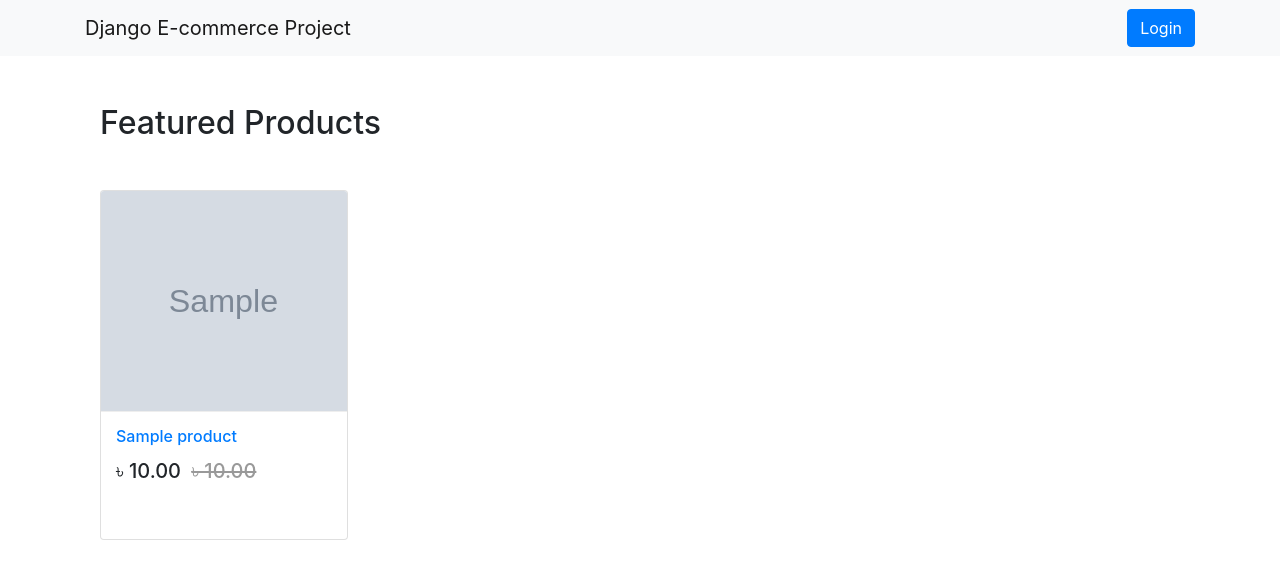
After one commit to bellicose77/Shopnirr_Ecommerce, a Django app: page / in a window 1280 px wide. The commit adds this page. Shown: the top 579 px of the page. Run offline with Django 3.2, Linux system fonts and the light colour scheme; tables that the repository leaves empty hold one stand-in row (values such as "Sample post"); grey boxes marked "Sample" are stand-in pictures; some libraries are stand-ins or nearby versions.

Commit message:
home page and navbar

```diff
--- a/Ecommerce/App_Shop/models.py
+++ b/Ecommerce/App_Shop/models.py
@@ -14,6 +14,7 @@ class Category(models.Model):
         verbose_name_plural = "Categories"
 
 class Product(models.Model):
+    mainimage = models.ImageField(upload_to='Products')
     name = models.CharField(max_length=264)
     category = models.ForeignKey(Category, on_delete=models.CASCADE, related_name='category')
     preview_text = models.TextField(max_length=200, verbose_name='Preview Text')
--- a/Ecommerce/App_Shop/urls.py
+++ b/Ecommerce/App_Shop/urls.py
@@ -1,7 +1,8 @@
 from django.urls import path
+from App_Shop import views
 
 app_name ='App_Shop'
 
 urlpatterns = [
-
+   path('', views.Home.as_view(), name='home'),
 ]
--- a/Ecommerce/App_Shop/views.py
+++ b/Ecommerce/App_Shop/views.py
@@ -1,3 +1,21 @@
 from django.shortcuts import render
 
+# Import views
+from django.views.generic import ListView, DetailView
+
+# Models
+from App_Shop.models import Product
+
+# Mixin
+from django.contrib.auth.mixins import LoginRequiredMixin
 # Create your views here.
+
+
+
+class Home(ListView):
+    model = Product
+    template_name = 'App_Shop/home.html'
+
+class ProductDetail(LoginRequiredMixin, DetailView):
+    model = Product
+    template_name = 'App_Shop/product_detail.html'
--- a/Ecommerce/Ecommerce/settings.py
+++ b/Ecommerce/Ecommerce/settings.py
@@ -47,6 +47,7 @@ INSTALLED_APPS = [
 
 
 ]
+CRISPY_TEMPLATE_PACK = 'bootstrap4'
 AUTH_USER_MODEL= 'App_Login.User'
 
 MIDDLEWARE = [
--- /dev/null
+++ b/Ecommerce/templates/App_Shop/home.html
@@ -0,0 +1,28 @@
+{% extends 'base.html' %}
+{% block body_block %}
+
+<div class="container my-5">
+  <h2 class="my-5">Featured Products</h2>
+  <div class="row">
+    {% for product in object_list %}
+    <div class="col-md-6 col-sm-12 col-lg-3">
+      <figure class="card card-product">
+        <div class="img-wrap">
+          <img src="/media/{{product.mainimage}}" style="width:100%; height:300px;">
+        </div>
+        <figcaption class="info-wrap">
+          <h6 class="title"><a href="{% url 'App_Shop:product_detail' pk=product.pk %}">{{product.name}}</a></h6>
+          <div class="action-wrap">
+            <div class="price-wrap h5">
+              <span class="price-new">&#2547; {{product.price|floatformat:2}}</span>
+              <span class="price-old"><strike>&#2547; {{product.old_price|floatformat:2}}</strike></span>
+            </div>
+          </div>
+        </figcaption>
+      </figure>
+    </div>
+    {% endfor %}
+  </div>
+</div>
+
+{% endblock %}
--- a/Ecommerce/templates/base.html
+++ b/Ecommerce/templates/base.html
@@ -9,9 +9,64 @@
   <link href="https://cdnjs.cloudflare.com/ajax/libs/font-awesome/5.10.2/css/all.css" rel="stylesheet">
   <link rel="stylesheet" href="{% static 'css/main.css' %}">
 <title>{% block title_block %} Shopnirr {% endblock %}</title>
+<style>
+  .card {
+    height: 350px;
+  }
+
+  .card-product:after {
+    content: "";
+    display: table;
+    clear: both;
+    visibility: hidden;
+  }
+  .card-product .price-new, .card-product .price {
+    margin-right: 5px;
+  }
+
+  .card-product .price-old {
+    color: #999;
+  }
+
+  .card-product .img-wrap {
+    border-radius: 3px 3px 0 0;
+    overflow: hidden;
+    position: relative;
+    height: 220px;
+    text-align: center;
+  }
+
+  .card-product .img-wrap img {
+    max-height: 100%;
+    max-width: 100%;
+    object-fit: cover;
+  }
+
+  .card-product .info-wrap {
+    overflow: hidden;
+    padding: 15px;
+    border-top: 1px solid #eee;
+  }
+
+  .card-product .action-wrap {
+    padding-top: 4px;
+    margin-top: 4px;
+  }
+
+  .card-product .bottom-wrap {
+    padding: 15px;
+    border-top: 1px solid #eee;
+  }
+
+  .card-product .title {
+    margin-top: 0px;
+  }
+
+  </style>
   </head>
 
   <body>
+      {% include 'navbar.html' %}
     <div class="container">
       <div class="messages container mt-2">
         {% if messages %}
--- /dev/null
+++ b/Ecommerce/templates/navbar.html
@@ -0,0 +1,36 @@
+{% load cart_tag %}
+<nav class="navbar navbar-expand-lg navbar-light bg-light">
+  <div class="container">
+    <a class="navbar-brand" href="{% url 'App_Shop:home' %}">Django E-commerce Project</a>
+    <button type="button" class="navbar-toggler" data-toggle="collapse" data-target="#navbarNav" aria-controls="navbarNav" aria-expanded="false" aria-label="Toggle navigation"><span class="navbar-toggler-icon"></span>
+    </button>
+    <div class="collapse navbar-collapse" id="navbarNav">
+      <ul class="navbar-nav ml-auto">
+        {% if request.user.is_authenticated %}
+        <li class="nav-item">
+          <a href="{% url 'App_Order:cart' %}" class="nav-link">
+              <i class="fa fa-shopping-cart"></i> Cart
+              <span class="badge badge-light">{{ request.user | cart_total }}</span>
+          </a>
+        </li>
+        <li class="nav-item">
+
+        </li>
+        <li class="nav-item dropdown">
+          <a class="nav-link dropdown-toggle" href="#" id="navbarDropdown" role="button" data-toggle="dropdown" aria-haspopup="true" aria-expanded="false"><i class="fas fa-user-tie"></i> {{request.user.profile.username}}</a>
+          <div class="dropdown-menu" aria-labelledby="nabbarDropdown">
+            <a class="dropdown-item" href="{% url 'App_Login:profile' %}">Profile</a>
+            <a class="dropdown-item" href="{% url 'App_Payment:orders' %}">Orders</a>
+            <div class="dropdown-divider"></div>
+            <a class="dropdown-item" href="{% url 'App_Login:logout' %}">Logout</a>
+          </div>
+        </li>
+        {% else %}
+        <li class="nav-item">
+          <a href="{% url 'App_Login:login' %}" class="btn btn-primary">Login</a>
+        </li>
+        {% endif %}
+      </ul>
+    </div>
+  </div>
+</nav>
```
Also changed, not shown: Ecommerce/App_Shop/migrations/0002_product_mainimage.py (added), Ecommerce/db.sqlite3.
